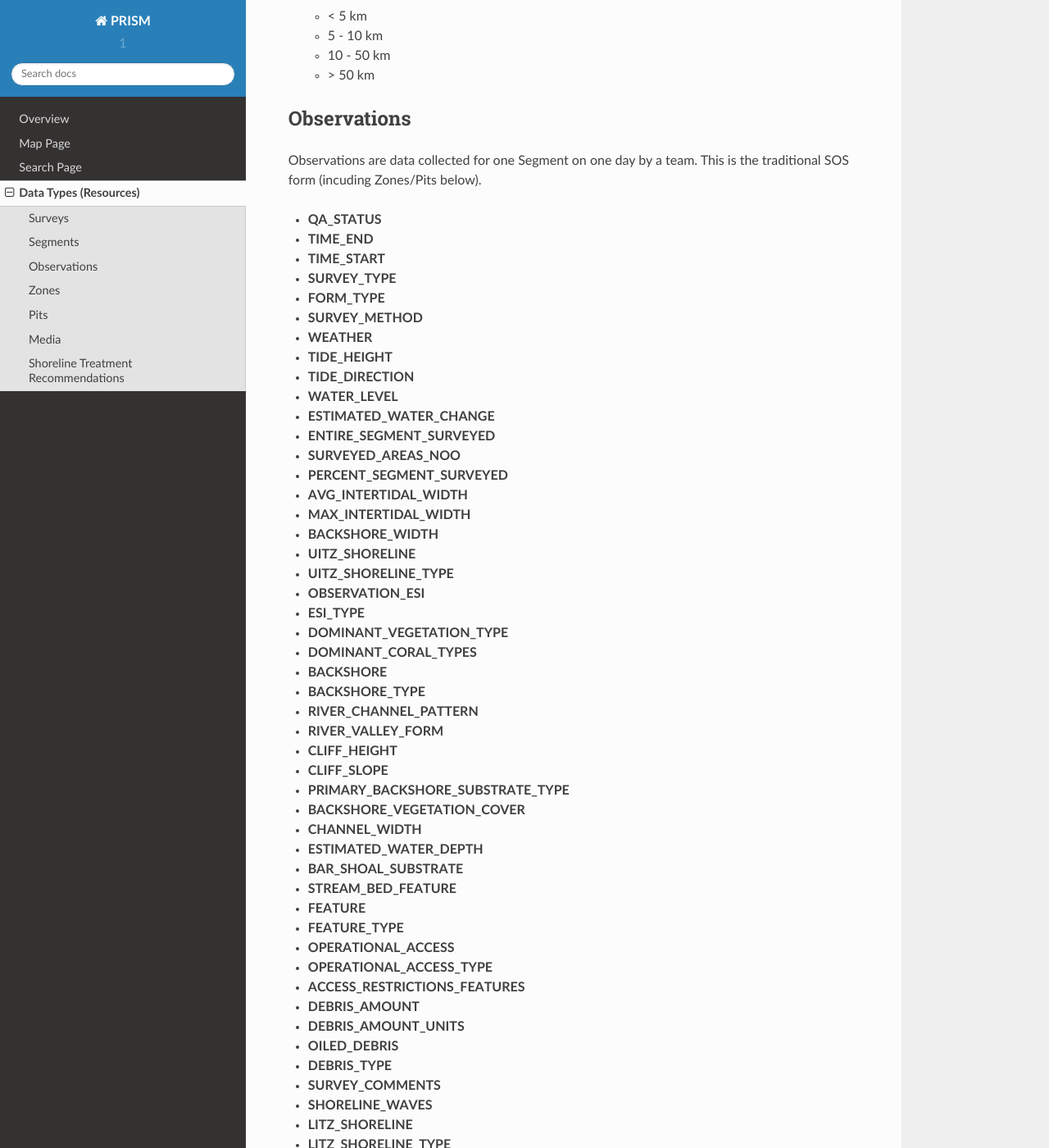
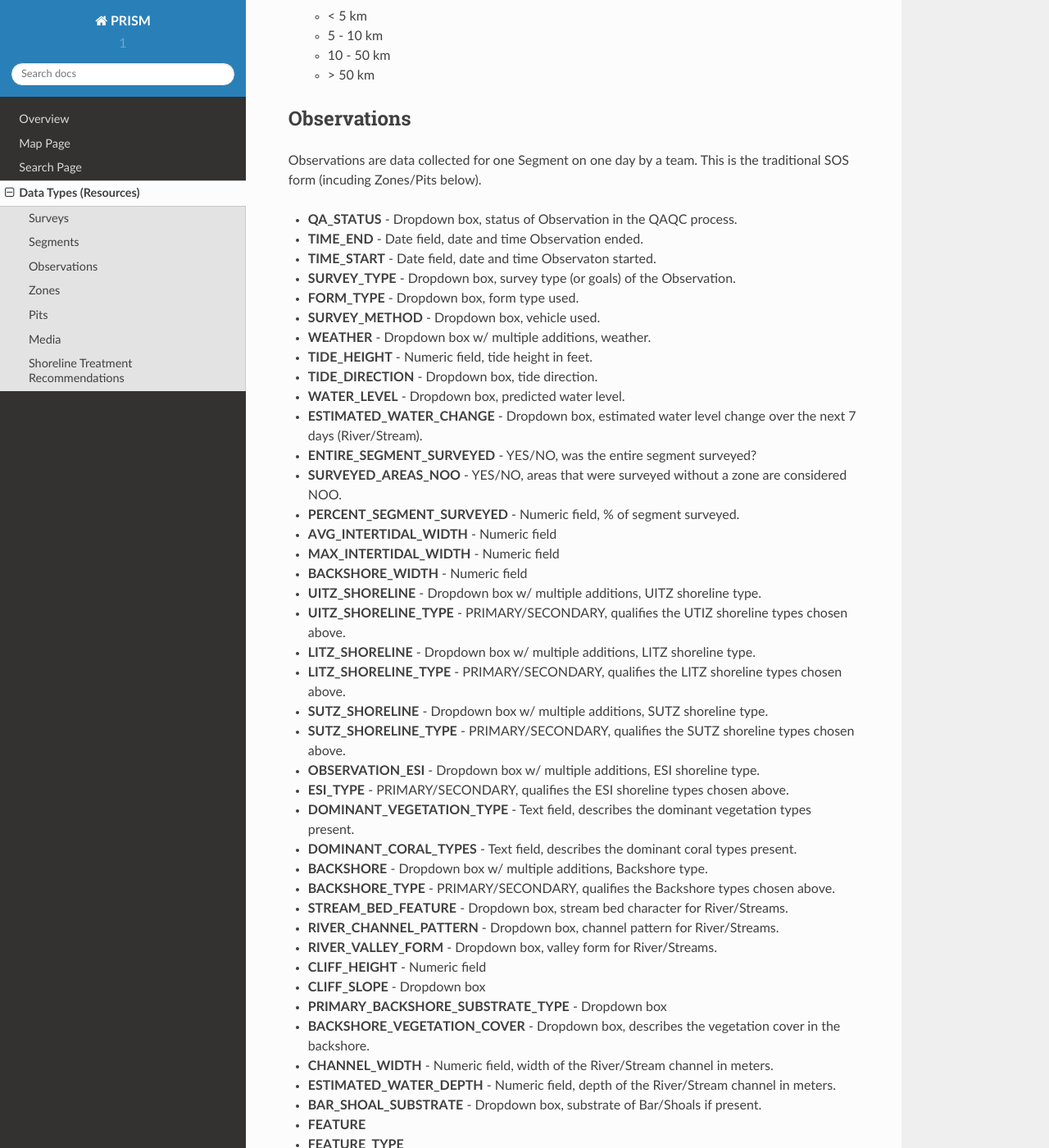
Before and after one commit to agraham/PRISM_rtd, a Sphinx documentation site: the page built from docs/resources.rst, in a window 1280 px wide and 1400 px high, scrolled down 1596 px. Shown: the whole window at 82% size. Built offline with Sphinx 7.4.7 and the Read the Docs theme 2.0.0, drawn with Linux system fonts in a browser that asks for light colours; some of the changed text lies outside the part shown.

Commit message:
Update resources.rst

```diff
--- a/docs/resources.rst
+++ b/docs/resources.rst
@@ -75,41 +75,45 @@ Observations
 -------------
 Observations are data collected for one Segment on one day by a team.  This is the traditional SOS form (incuding Zones/Pits below).
 
-- **QA_STATUS**
-- **TIME_END**
-- **TIME_START**
-- **SURVEY_TYPE**
-- **FORM_TYPE**
-- **SURVEY_METHOD**
-- **WEATHER**
-- **TIDE_HEIGHT**
-- **TIDE_DIRECTION**
-- **WATER_LEVEL**
-- **ESTIMATED_WATER_CHANGE**
-- **ENTIRE_SEGMENT_SURVEYED**
-- **SURVEYED_AREAS_NOO**
-- **PERCENT_SEGMENT_SURVEYED**
-- **AVG_INTERTIDAL_WIDTH**
-- **MAX_INTERTIDAL_WIDTH**
-- **BACKSHORE_WIDTH**
-- **UITZ_SHORELINE**
-- **UITZ_SHORELINE_TYPE**
-- **OBSERVATION_ESI**
-- **ESI_TYPE**
-- **DOMINANT_VEGETATION_TYPE**
-- **DOMINANT_CORAL_TYPES**
-- **BACKSHORE**
-- **BACKSHORE_TYPE**
-- **RIVER_CHANNEL_PATTERN**
-- **RIVER_VALLEY_FORM**
-- **CLIFF_HEIGHT**
-- **CLIFF_SLOPE**
-- **PRIMARY_BACKSHORE_SUBSTRATE_TYPE**
-- **BACKSHORE_VEGETATION_COVER**
-- **CHANNEL_WIDTH**
-- **ESTIMATED_WATER_DEPTH**
-- **BAR_SHOAL_SUBSTRATE**
-- **STREAM_BED_FEATURE**
+- **QA_STATUS** - Dropdown box, status of Observation in the QAQC process.
+- **TIME_END** - Date field, date and time Observation ended.
+- **TIME_START** - Date field, date and time Observaton started.
+- **SURVEY_TYPE** - Dropdown box, survey type (or goals) of the Observation.
+- **FORM_TYPE** - Dropdown box, form type used.
+- **SURVEY_METHOD** - Dropdown box, vehicle used.
+- **WEATHER** - Dropdown box w/ multiple additions, weather.
+- **TIDE_HEIGHT** - Numeric field, tide height in feet.
+- **TIDE_DIRECTION** - Dropdown box, tide direction.
+- **WATER_LEVEL** - Dropdown box, predicted water level.
+- **ESTIMATED_WATER_CHANGE** - Dropdown box, estimated water level change over the next 7 days (River/Stream).
+- **ENTIRE_SEGMENT_SURVEYED** - YES/NO, was the entire segment surveyed?
+- **SURVEYED_AREAS_NOO** - YES/NO, areas that were surveyed without a zone are considered NOO.
+- **PERCENT_SEGMENT_SURVEYED** - Numeric field, % of segment surveyed.
+- **AVG_INTERTIDAL_WIDTH** - Numeric field
+- **MAX_INTERTIDAL_WIDTH** - Numeric field
+- **BACKSHORE_WIDTH** - Numeric field
+- **UITZ_SHORELINE** - Dropdown box w/ multiple additions, UITZ shoreline type.
+- **UITZ_SHORELINE_TYPE** - PRIMARY/SECONDARY, qualifies the UTIZ shoreline types chosen above.
+- **LITZ_SHORELINE** - Dropdown box w/ multiple additions, LITZ shoreline type.
+- **LITZ_SHORELINE_TYPE** - PRIMARY/SECONDARY, qualifies the LITZ shoreline types chosen above.
+- **SUTZ_SHORELINE** - Dropdown box w/ multiple additions, SUTZ shoreline type.
+- **SUTZ_SHORELINE_TYPE** - PRIMARY/SECONDARY, qualifies the SUTZ shoreline types chosen above.
+- **OBSERVATION_ESI** - Dropdown box w/ multiple additions, ESI shoreline type.
+- **ESI_TYPE** - PRIMARY/SECONDARY, qualifies the ESI shoreline types chosen above.
+- **DOMINANT_VEGETATION_TYPE** - Text field, describes the dominant vegetation types present.
+- **DOMINANT_CORAL_TYPES** - Text field, describes the dominant coral types present.
+- **BACKSHORE** - Dropdown box w/ multiple additions, Backshore type.
+- **BACKSHORE_TYPE** - PRIMARY/SECONDARY, qualifies the Backshore types chosen above.
+- **STREAM_BED_FEATURE** - Dropdown box, stream bed character for River/Streams.
+- **RIVER_CHANNEL_PATTERN** - Dropdown box, channel pattern for River/Streams.
+- **RIVER_VALLEY_FORM** - Dropdown box, valley form for River/Streams.
+- **CLIFF_HEIGHT** - Numeric field
+- **CLIFF_SLOPE** - Dropdown box
+- **PRIMARY_BACKSHORE_SUBSTRATE_TYPE** - Dropdown box
+- **BACKSHORE_VEGETATION_COVER** - Dropdown box, describes the vegetation cover in the backshore.
+- **CHANNEL_WIDTH** - Numeric field, width of the River/Stream channel in meters.
+- **ESTIMATED_WATER_DEPTH** - Numeric field, depth of the River/Stream channel in meters.
+- **BAR_SHOAL_SUBSTRATE** - Dropdown box, substrate of Bar/Shoals if present.
 - **FEATURE**
 - **FEATURE_TYPE**
 - **OPERATIONAL_ACCESS**
```
Also changed, not shown: other parts of docs/resources.rst (+0 -4 lines).
